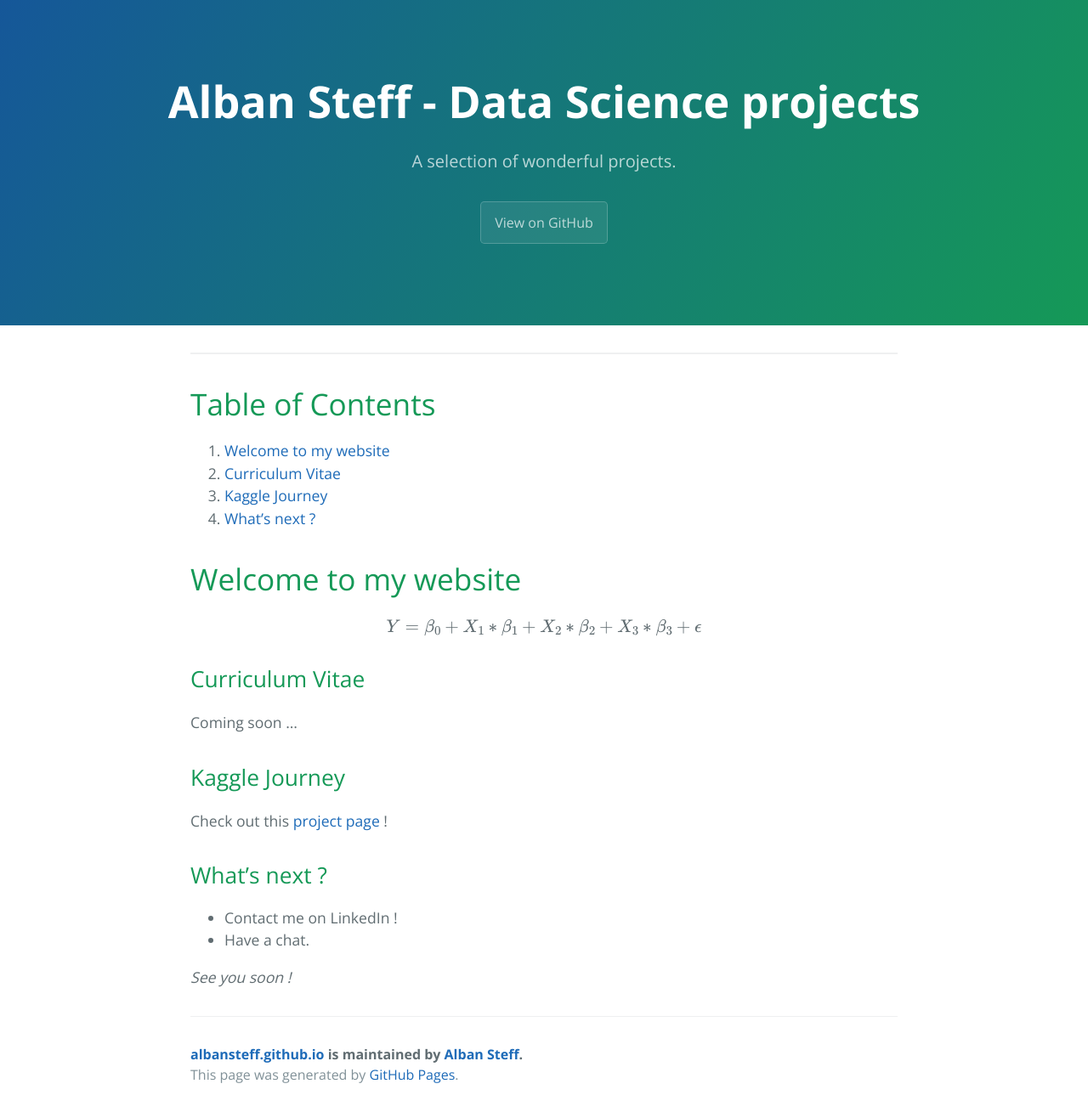
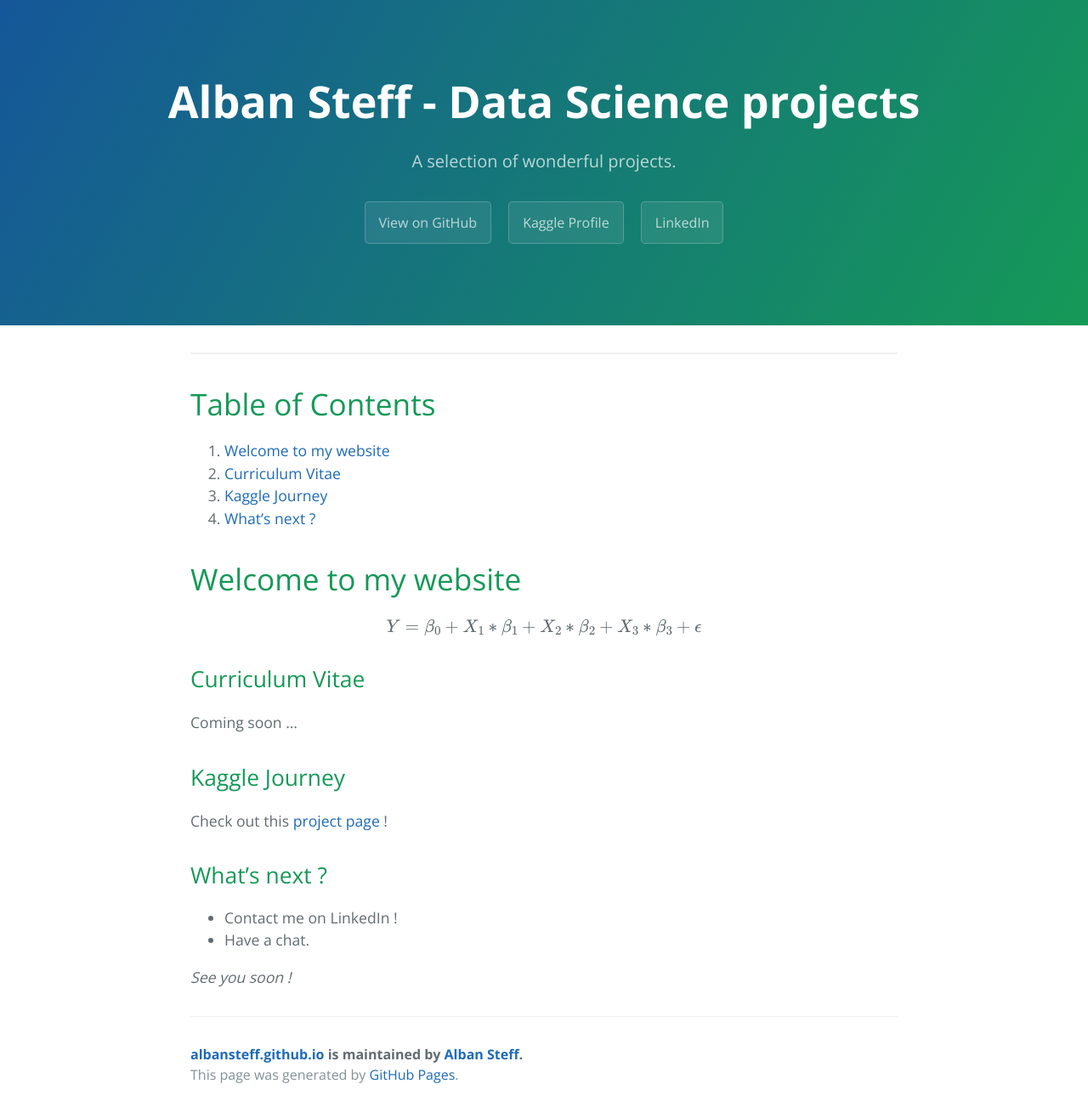
Before and after one commit to albansteff/albansteff.github.io, a Jekyll site: the page built from index.md, in a window 1280 px wide. Shown: the whole page at 85% size. Built offline with Jekyll 4.4.1, drawn with Linux system fonts in a browser that asks for light colours; our own code applies the rules of GitHub Pages for plain Markdown files.

Commit message:
Update default.html

```diff
--- a/_layouts/default.html
+++ b/_layouts/default.html
@@ -21,7 +21,7 @@
       {% if site.github.is_project_page %}
         <a href="{{ site.github.repository_url }}" class="btn">View on GitHub</a>
       {% endif %}
-      {% if site.show_online_presence %}
+      {% if site.online_presence.show_online_presence %}
         <a href="{{ site.online_presence.kaggle_url }}" class="btn">Kaggle Profile</a>
         <a href="{{ site.online_presence.linkedin_url }}" class="btn">LinkedIn</a>
       {% endif %}
```
